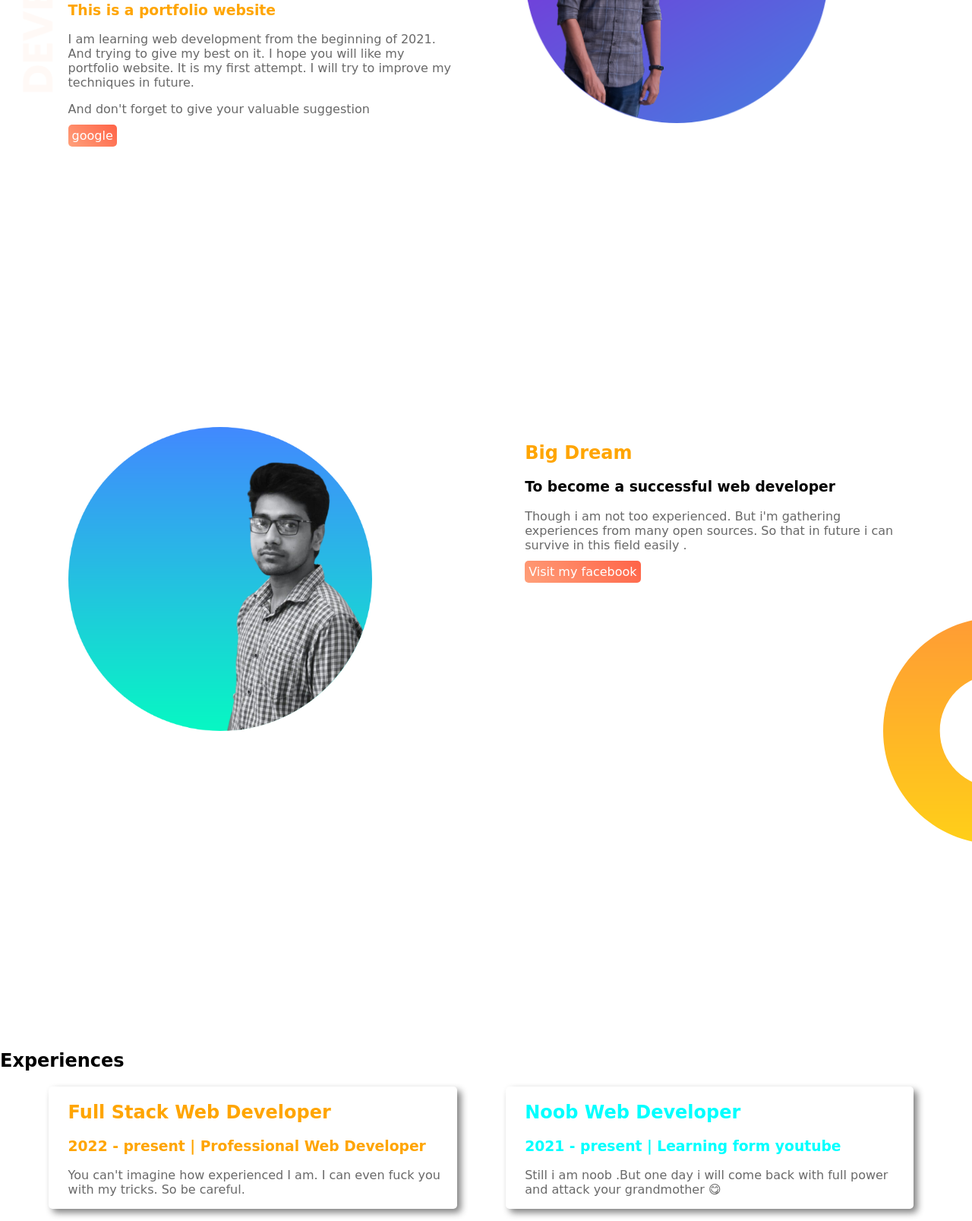
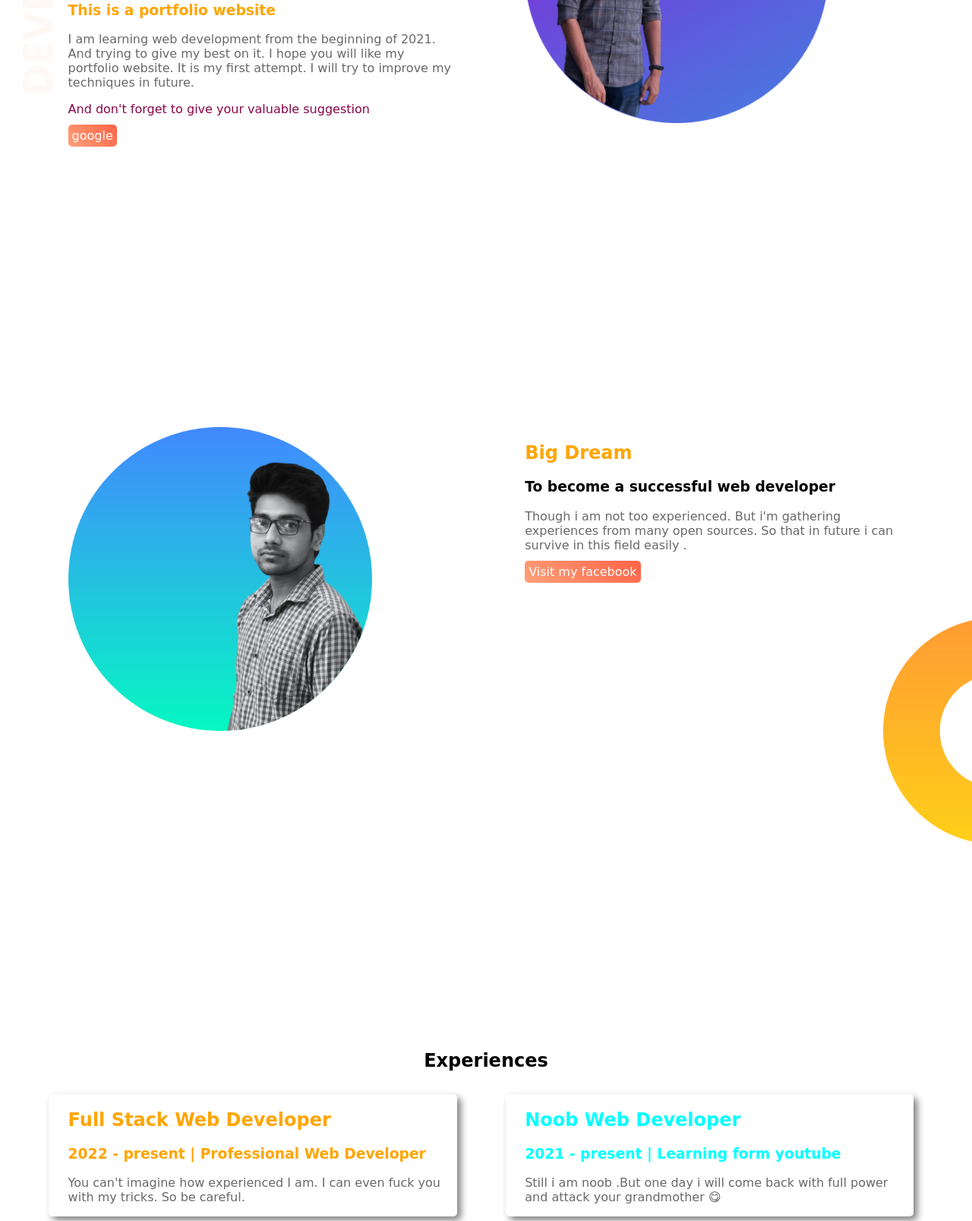
Before and after one commit to Apurbo-Knight/web-portfolio, a plain HTML site: page index.html in a window 1280 px wide. Shown: the part 238-1845 px from the top of the page at 76% size. Drawn offline with Linux system fonts and the light colour scheme; a web font is replaced by a local one.

Commit message:
something new

```diff
--- a/index.html
+++ b/index.html
@@ -17,7 +17,7 @@
             <h1><span class="name-highlight">This</span> Website</h1>
             <h3 class="orange-highlight">This is a portfolio website</h3>
             <p>I am learning web development from the beginning of 2021. And trying to give my best on it. I hope you will like my portfolio website. It is my first attempt. I will try to improve my techniques in future. </p>
-            <P>And don't forget to give your valuable suggestion</P>
+            <P style="color: rgb(136, 7, 72);">And don't forget to give your valuable suggestion</P>
 
             <a class="link-button" href="https://www.google.com"target="_blank">google</a>
         </div>
@@ -41,7 +41,7 @@
     </section>
 
     <section class="experience-area">
-        <h2>Experiences</h2>
+        <h2 style="text-align: center; margin-bottom:30px">Experiences</h2>
         <div id="pro" id="full-stack" class="half-width single-experiences">
             <h2 class="orange-highlight">Full Stack Web Developer</h2>
             <h3 class="orange-highlight">2022 - present | Professional Web Developer</h3>
```
